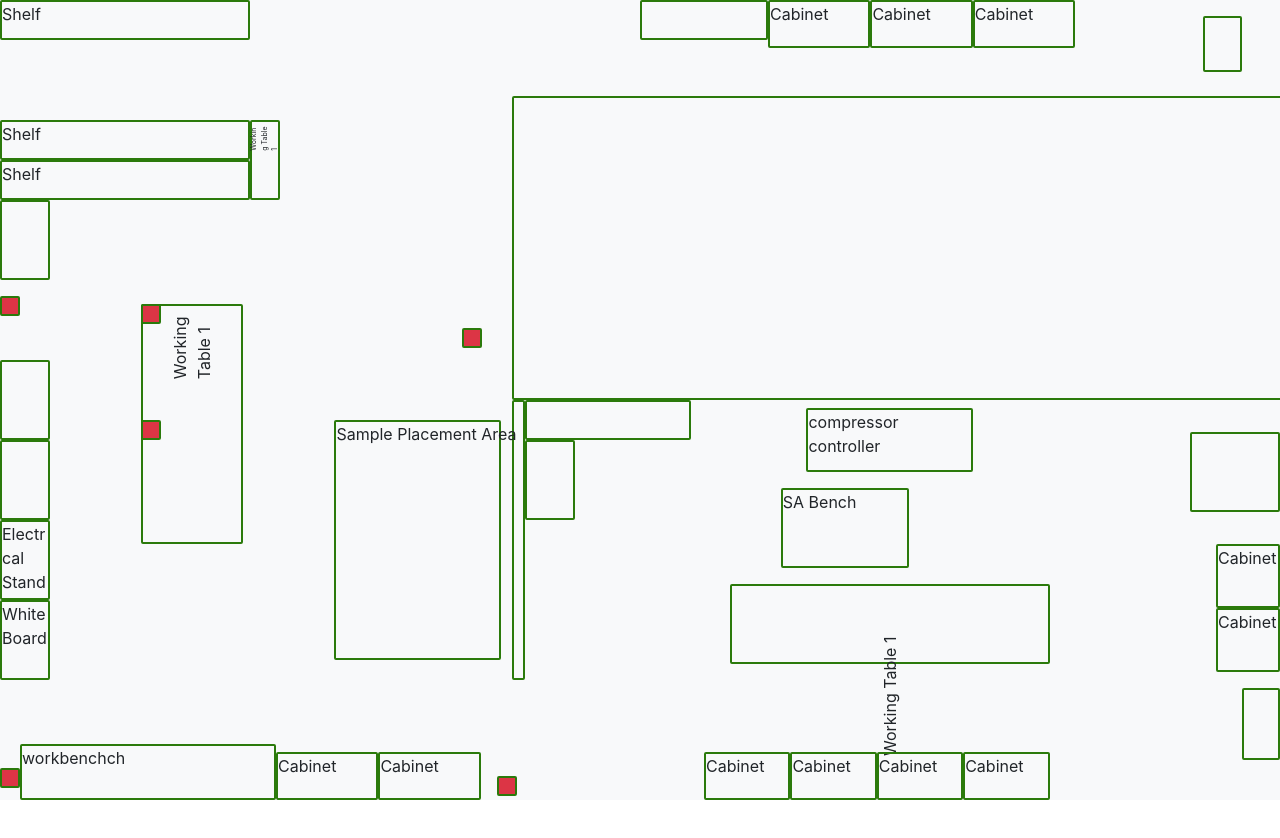
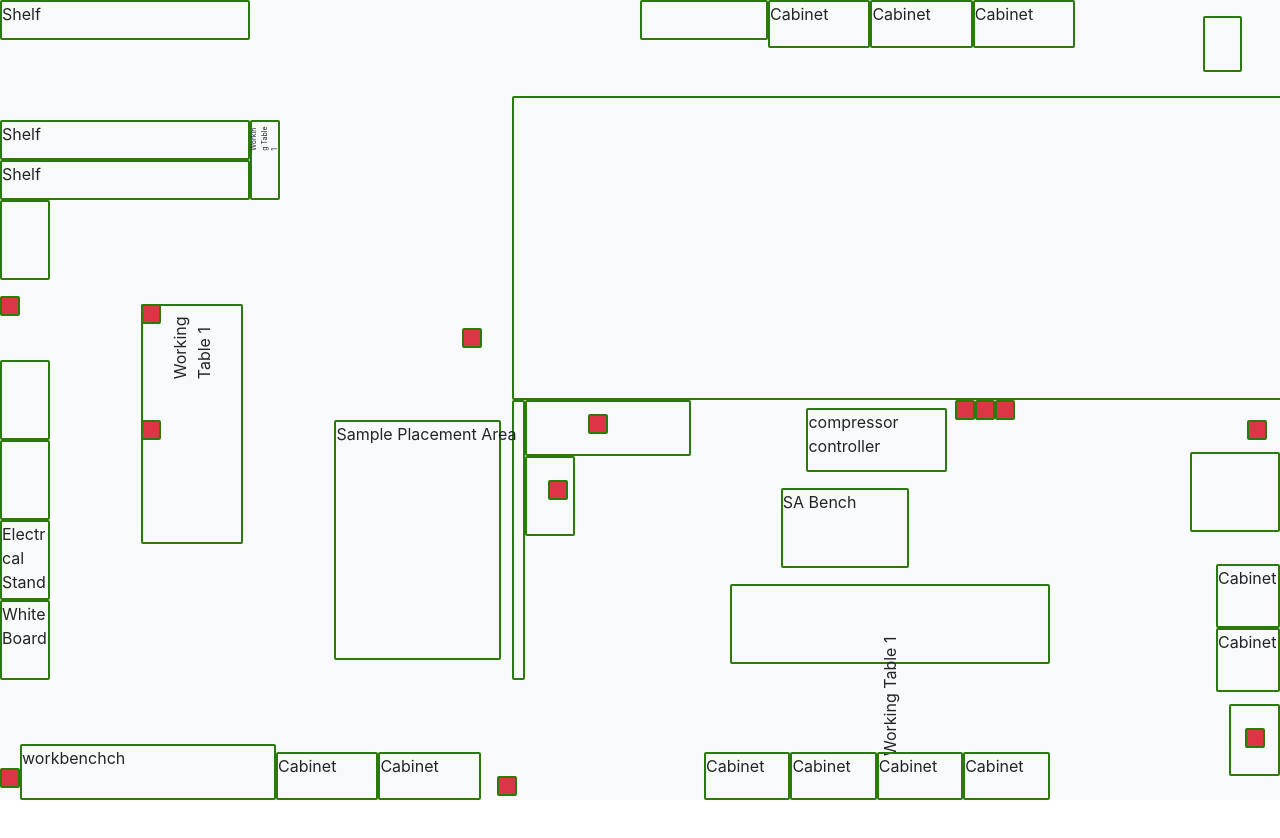
Before and after one commit to supattana-s/fire-smoke-risk-map, a React (Create React App) app: page / in a window 1280 px wide. Shown: the top 838 px of the page. Built offline with nearby package versions, Linux system fonts and the light colour scheme.

Commit message:
Done FrontZone plug, modal include data from db

```diff
--- a/src/App.css
+++ b/src/App.css
@@ -55,6 +55,10 @@ p {
 
 .w-40px {
     width: 40px;
+}
+
+.h-7vh {
+    height: 7vh;
 }
 
 .h-30px {
@@ -290,7 +294,7 @@ p {
 }
 
 .acbench-controller {
-    height: 5vh;
+    height: 7vh;
     width: 13vw;
     border: 2px solid #2b7a0b;
     border-radius: 2px;
@@ -298,7 +302,7 @@ p {
 
 .compressor-controller {
     height: 8vh;
-    width: 13vw;
+    width: 11vw;
     border: 2px solid #2b7a0b;
     border-radius: 2px;
 }
@@ -328,13 +332,56 @@ p {
 
 .ac-main-power {
     height: 9vh;
-    width: 3vw;
+    width: 4vw;
     /* font-size: 7px; */
     border: 2px solid #2b7a0b;
     border-radius: 2px;
 }
 
 /**** Front Zone Css: position ****/
+
+.plug-ac-bench-controller {
+    z-index: 100;
+    position: relative;
+    left: 35%;
+    top: 25%;
+}
+
+.plug-table-ac-bench-controller {
+    z-index: 100;
+    position: relative;
+    left: 13%;
+    top: 43%;
+}
+
+.plug-r134a-position {
+    z-index: 100;
+    position: relative;
+    left: 32%;
+}
+
+.plug-right-position {
+    z-index: 100;
+    position: relative;
+    left: 83%;
+    top: 5%;
+}
+
+.breaker-ac-main-power {
+    position: relative;
+    top: 12.5vh;
+    left: 12.3vw;
+}
+
+.ac-bench-controller-position {
+    position: relative;
+    top: -2.5vh;
+}
+
+.table-ac-bench-controller {
+    position: relative;
+    top: -2.5vh;
+}
 
 .cabinet-front-zone-position {
     position: relative;
@@ -355,8 +402,8 @@ p {
 
 .ac-main-power-position {
     position: relative;
-    top: 10vh;
-    left: 12vw;
+    top: 7vh;
+    left: 11vw;
 }
 
 .compressor-controller-position {
--- /dev/null
+++ b/src/component/R123a.js
@@ -0,0 +1,5 @@
+function R134a({ openModal }) {
+    return <div className="plug bg-danger" onClick={openModal}></div>;
+}
+
+export default R134a;
--- a/src/zones/frontZone/CenterTop.js
+++ b/src/zones/frontZone/CenterTop.js
@@ -1,12 +1,24 @@
 import CompressorController from "../../component/CompressorController";
 import SABench from "../../component/SABench";
 import WorkingTable from "../../component/WorkingTable";
+import Plug from "../../component/Plug";
+import R134a from "../../component/R123a";
+import { useModal } from "../../contexts/ModalContext";
 
 function CenterTop() {
+    const { handleOpenModal } = useModal();
+
     return (
         <div className="d-flex flex-column center-top-size">
-            <div className="compressor-controller-position">
-                <CompressorController />
+            <div className="d-flex">
+                <div className="compressor-controller-position">
+                    <CompressorController />
+                </div>
+                <div className="d-flex plug-r134a-position">
+                    <Plug openModal={() => handleOpenModal("11")} />
+                    <R134a openModal={() => handleOpenModal("15")} />
+                    <Plug openModal={() => handleOpenModal("12")} />
+                </div>
             </div>
             <div className="sa-bench-position">
                 <SABench />
--- a/src/zones/frontZone/Left.js
+++ b/src/zones/frontZone/Left.js
@@ -1,16 +1,35 @@
 import ACBenchController from "../../component/ACBenchController";
 import Partition from "../../component/Partition";
 import ComputerDesk from "../../component/ComputerDesk";
+import Plug from "../../component/Plug";
+
+import { useModal } from "../../contexts/ModalContext";
 
 function Left() {
+    const { handleOpenModal } = useModal();
+
     return (
         <div className="d-flex flex-row left-size w-25">
             <div className="w-4">
                 <Partition />
             </div>
             <div className="w-95">
-                <ACBenchController />
-                <ComputerDesk />
+                <div className="h-7vh">
+                    <div className="plug-ac-bench-controller">
+                        <Plug openModal={() => handleOpenModal("8")} />
+                    </div>
+                    <div className="ac-bench-controller-position">
+                        <ACBenchController />
+                    </div>
+                </div>
+                <div className="h-7vh">
+                    <div className="plug-table-ac-bench-controller">
+                        <Plug openModal={() => handleOpenModal("9")} />
+                    </div>
+                    <div className="table-ac-bench-controller">
+                        <ComputerDesk />
+                    </div>
+                </div>
             </div>
         </div>
     );
--- a/src/zones/frontZone/Right.js
+++ b/src/zones/frontZone/Right.js
@@ -1,11 +1,18 @@
 import ACMainPower from "../../component/ACMainPower";
 import Cabinet from "../../component/Cabinet";
 import RefrigerantCharger from "../../component/RefrigerantCharger";
+import Plug from "../../component/Plug";
+import { useModal } from "../../contexts/ModalContext";
 
 function Right() {
+    const { handleOpenModal } = useModal();
+
     return (
         <div className="d-flex right-size w-25">
             <div className="d-flex flex-column w-100">
+                <div className="plug-right-position">
+                    <Plug openModal={() => handleOpenModal("13")} />
+                </div>
                 <div className="refrigerant-charger-position">
                     <RefrigerantCharger />
                 </div>
@@ -13,8 +20,14 @@ function Right() {
                     <Cabinet frontZone={true} />
                     <Cabinet frontZone={true} />
                 </div>
-                <div className="ac-main-power-position">
-                    <ACMainPower />
+                <div className="">
+                    <div className="breaker-ac-main-power">
+                        <Plug openModal={() => handleOpenModal("14")} />
+                    </div>
+
+                    <div className="ac-main-power-position">
+                        <ACMainPower />
+                    </div>
                 </div>
             </div>
         </div>
```
